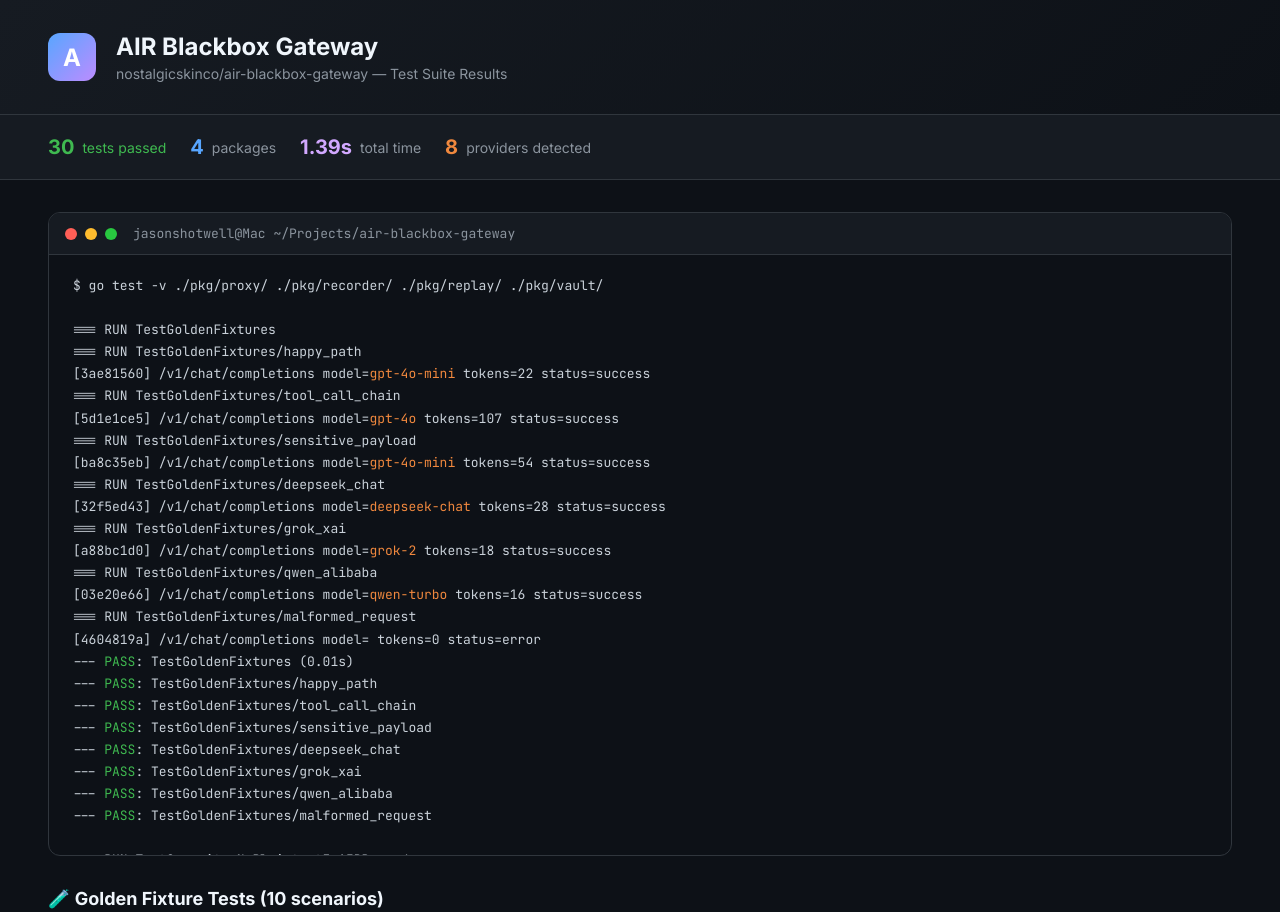
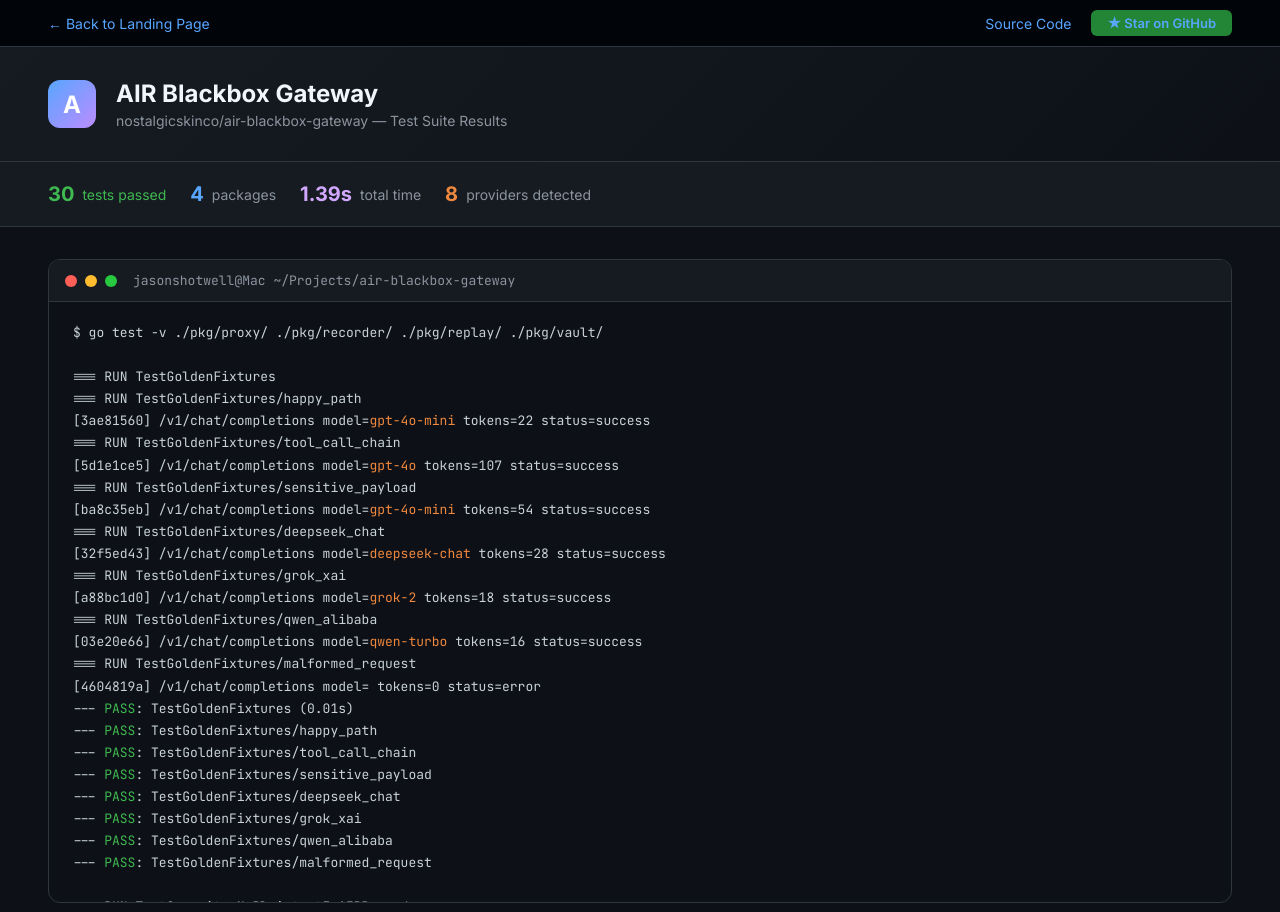
Before and after one commit to nostalgicskinco/air-blackbox-gateway, a plain HTML site: page docs/test-suite-demo.html in a window 1280 px wide. Shown: the top 912 px of the page. Drawn offline with Linux system fonts and the light colour scheme.

Commit message:
fix: add navigation links to test suite demo page

```diff
--- a/docs/test-suite-demo.html
+++ b/docs/test-suite-demo.html
@@ -158,9 +158,41 @@
     color: #484f58;
     font-size: 13px;
   }
+  .footer a { color: #58a6ff; text-decoration: none; }
+  .footer a:hover { text-decoration: underline; }
+
+  .top-nav {
+    background: #010409;
+    border-bottom: 1px solid #30363d;
+    padding: 10px 48px;
+    display: flex; justify-content: space-between; align-items: center;
+    font-size: 14px;
+  }
+  .top-nav a {
+    color: #58a6ff; text-decoration: none;
+    transition: color 0.2s;
+  }
+  .top-nav a:hover { color: #79c0ff; }
+  .top-nav .nav-links { display: flex; gap: 20px; align-items: center; }
+  .btn-gh {
+    background: #238636; color: #fff; padding: 5px 16px;
+    border-radius: 6px; font-weight: 600; font-size: 13px;
+    text-decoration: none; transition: background 0.2s;
+  }
+  .btn-gh:hover { background: #2ea043; }
+
+  .test-card { cursor: default; }
 </style>
 </head>
 <body>
+
+<div class="top-nav">
+  <a href="/air-blackbox-gateway/">&larr; Back to Landing Page</a>
+  <div class="nav-links">
+    <a href="https://github.com/nostalgicskinco/air-blackbox-gateway">Source Code</a>
+    <a href="https://github.com/nostalgicskinco/air-blackbox-gateway/tree/main/pkg/proxy" class="btn-gh">&#9733; Star on GitHub</a>
+  </div>
+</div>
 
 <div class="header">
   <div class="logo">A</div>
@@ -278,7 +310,11 @@
 </div>
 
 <div class="footer">
-  nostalgicskinco &bull; AIR Blackbox Gateway &bull; Test run: February 15, 2026 &bull; Go 1.24 &bull; All 30 tests passing
+  <a href="https://github.com/nostalgicskinco">nostalgicskinco</a> &bull;
+  <a href="https://github.com/nostalgicskinco/air-blackbox-gateway">AIR Blackbox Gateway</a> &bull;
+  Test run: February 15, 2026 &bull; Go 1.24 &bull; All 30 tests passing
+  <br><br>
+  <a href="/air-blackbox-gateway/">&larr; Back to Landing Page</a>
 </div>
 
 <script>
```
